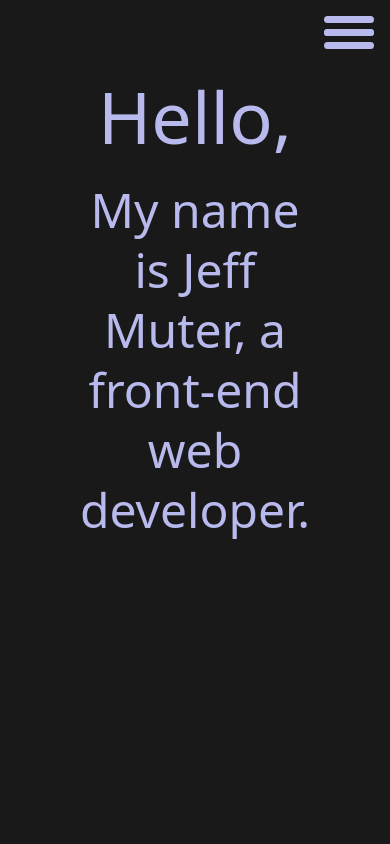
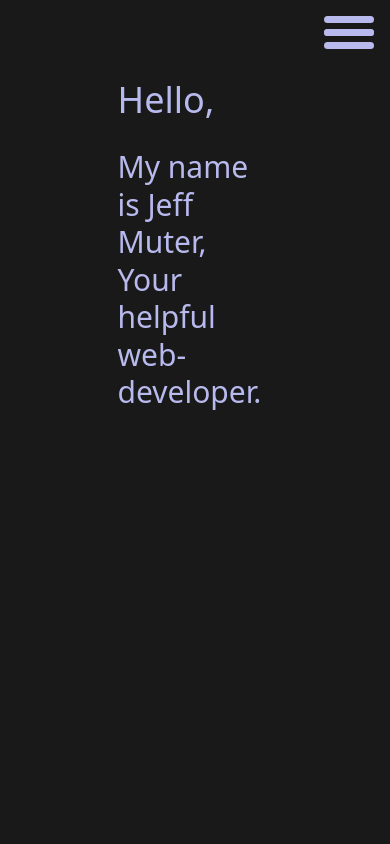
Before and after one commit to JeffMuter/jeffmuter-portfolio, a React (Create React App) app: page / in a window 390 px wide. Shown: the top 844 px of the page. Built offline with nearby package versions, Linux system fonts and the light colour scheme.

Commit message:
mobile styling for about

```diff
--- a/src/components/About/About.js
+++ b/src/components/About/About.js
@@ -27,12 +27,12 @@ const About = (props) => {
   return (
     <section id="about" className="h-screen bg-cover bg-center" style={style}>
       <div className="container mx-auto flex px-10 py-20 md:flex-row flex-col items-center">
-        <div className="lg:pr-24 mr- flex flex-col md:items-start md:text-left font-gothicCentury mb-16 md:mb-0 items-center text-center w-1/2">
-          <p className="title-font text-7xl font-customFont text-teal">
+        <div className="lg:pr-24 mr- flex flex-col items-start text-left font-gothicCentury mb-16 md:mb-0  w-1/2">
+          <p className="title-font text-4xl md:text-5xl lg:text-7xl font-medium text-teal">
             Hello,
           </p>
-          <p className="title-font text-5xl leading-tight mb-4 mt-7 font-medium text-teal">
-            My name is Jeff Muter, a front-end web developer.
+          <p className="title-font text-3xl md:lg:text-5xl leading-tight mb-4 mt-7 font-medium text-teal">
+            My name is Jeff Muter, Your helpful web-developer.
           </p>
         </div>
       </div>
--- a/src/components/Projects/Projects.js
+++ b/src/components/Projects/Projects.js
@@ -20,6 +20,7 @@ const Projects = () => {
             href={project.link}
             key={project.image}
             target="_blank"
+            rel="noreferrer"
             className="sm:w-1/2 w-100 p-4"
           >
             <div className="flex relative">
```
